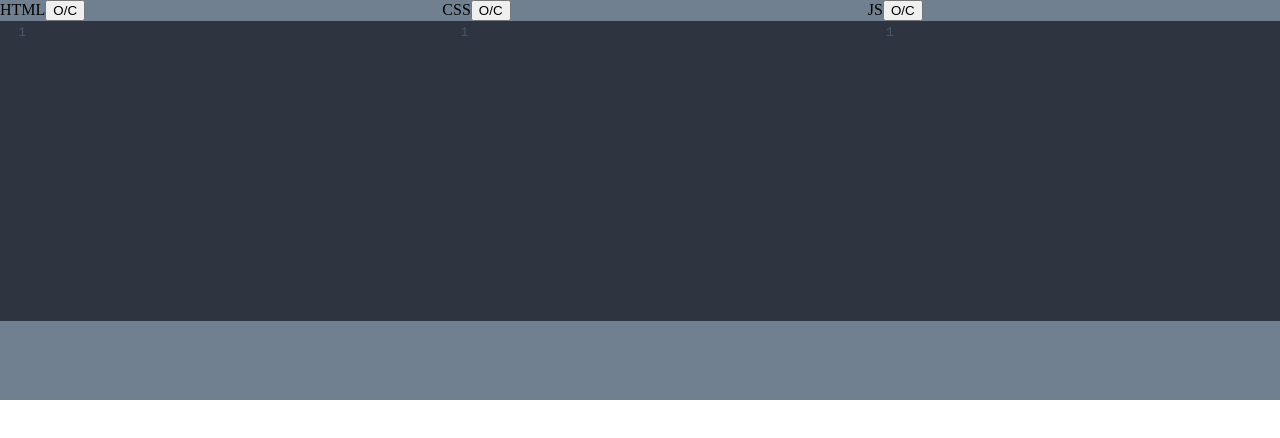
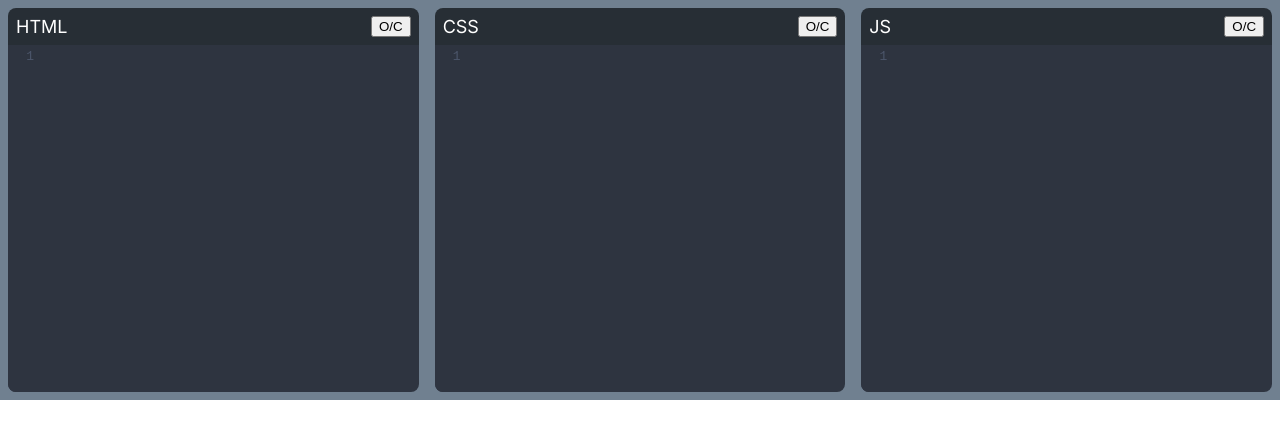
Before and after one commit to Minus0149/codepencil, a Next.js app: page / in a window 1280 px wide. Shown: the top 438 px of the page. Built offline with nearby package versions, Linux system fonts and the light colour scheme.

Commit message:
Added the basic css nedded for it to look a bit good

```diff
--- a/src/app/index.css
+++ b/src/app/index.css
@@ -13,4 +13,31 @@
 
 .editor-container {
   flex-grow: 1;
+  flex-basis: 0;
+  display: flex;
+  flex-direction: column;
+  padding: 0.5rem;
+  background-color: slategray;
 }
+
+.editor-title {
+  display: flex;
+  justify-content: space-between;
+  background-color: rgb(39, 46, 53);
+  color: white;
+  padding: 0.5rem;
+  font-size: large;
+  border-top-left-radius: 0.5rem;
+  border-top-right-radius: 0.5rem;
+}
+
+.CodeMirror {
+  height: 100% !important;
+}
+
+.code-mirror-wrapper {
+  flex-grow: 1;
+  border-bottom-left-radius: 0.5rem;
+  border-bottom-right-radius: 0.5rem;
+  overflow: hidden;
+}
--- a/src/app/page.js
+++ b/src/app/page.js
@@ -12,7 +12,7 @@
   const [js, setJs] = useState('');
   return (
     <main>
-      <div className="pane top-pane">
+      <div className={`pane top-pane ${inter.className}`}>
         <Editor
           language="xml"
           displayName="HTML"
```
